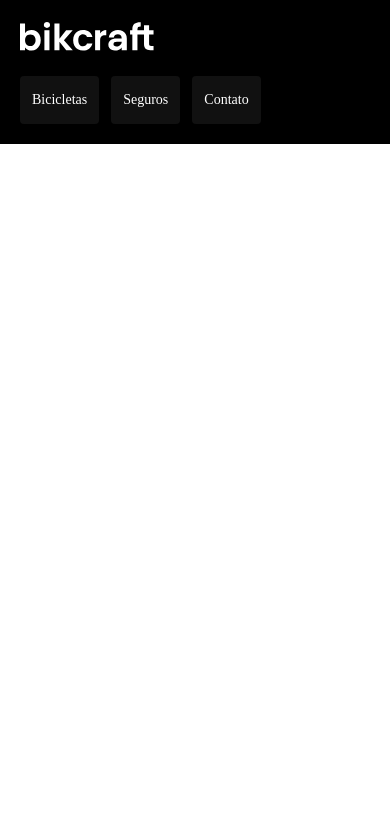
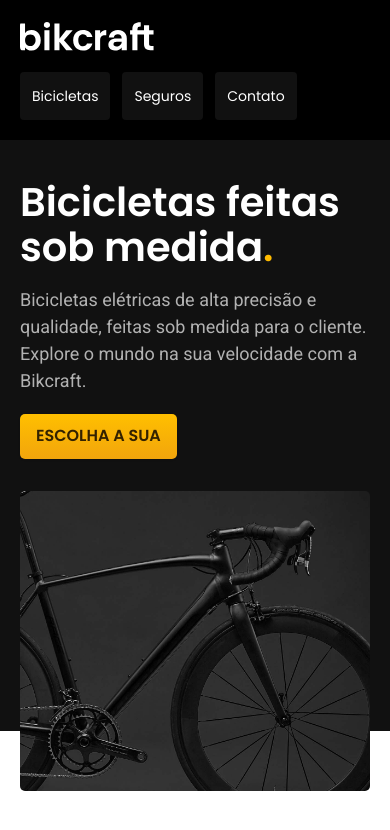
Before and after one commit to jaqueamartins/bikcraft, a plain HTML site: page index.html in a window 390 px wide. Drawn offline with Linux system fonts and the light colour scheme.

Commit message:
desenvolvimento da introducao e fontes

```diff
--- a/css/style.css
+++ b/css/style.css
@@ -3,14 +3,25 @@ body{
     font-family: Arial, Helvetica, sans-serif;
 }
 
+h1,ul,p{
+    margin: 0;
+}
+
 ul{
-    margin: 0px;
     padding: 0px;
     list-style: none;
 }
 
 a{
     text-decoration: none;
+    color: inherit;
+}
+
+img{
+    max-width: 100%;
+    display: block;
+    border-radius: 5px;
+    object-fit: cover;
 }
 
 .header-bg{
@@ -41,7 +52,7 @@ a{
     color: #ffffff;
     font-family: 'Poppins';
     font-style: normal;
-    font-weight: 500;
+    font-weight: 400;
     font-size: 18px;
     line-height: 32px;
     position: relative;
@@ -61,6 +72,8 @@ a{
 .header-menu a:hover::after{
     width: 100%;
 }
+
+
 
 @media (max-width: 800px){
     .header-menu{
@@ -90,3 +103,110 @@ a{
         font-size: 14px;
     }
 }
+
+.introducao-bg{
+    background: #000000;
+    color: #ffffff;
+    box-shadow: inset 0 -120px #ffffff;
+}
+
+.introducao{
+    display: grid;
+    grid-template-columns: 1fr 1fr;
+    box-sizing: border-box;
+    max-width: 1200px;
+    gap: 0 40px;
+    margin: 0 auto;
+    padding: 0 20px;
+}
+
+.introducao-conteudo{
+    align-self: end;
+    padding-bottom: 200px;
+}
+
+.introducao-conteudo h1{
+    margin-bottom: 32px;
+    font-family: 'Poppins';
+    font-style: normal;
+    font-weight: 600;
+    font-size: 4rem;
+    line-height: 1.125;
+}
+
+.introducao-conteudo p{
+    margin-bottom: 20px;
+    font-family: 'Roboto';
+    font-style: normal;
+    font-weight: 400;
+    font-size: 1.5rem;
+    line-height: 1.5;
+    color: #B2B2B2;
+}
+
+.introducao-conteudo a{
+    font-family: 'Poppins';
+    font-style: normal;
+    font-weight: 600;
+    font-size: 1.125rem;
+    line-height: 1.3;
+    color: #332200;
+    display: inline-block;
+    padding: 16px 32px;
+    background: linear-gradient(#FFBF00, #F2A50C);
+    box-shadow: 0px 1px 2px rgba(0, 0, 0, 0.1);
+    border-radius: 5px;
+    text-transform: uppercase;
+}
+
+.introducao-conteudo a:hover{
+    background: linear-gradient(#FFb60d, #e59317);;
+}
+
+@media (max-width: 600px){
+    .introducao-conteudo a{
+        padding: 12px 16px;
+        font-size: 16px;
+    }
+}
+
+.introducao-conteudo h1>span{
+    color: #FFBB00;
+}
+
+@media (max-width: 1200px){
+    .introducao-conteudo h1{
+        font-size: 48px;
+    }
+
+    .introducao-conteudo p{
+        font-size: 18px;
+    }
+}
+
+@media (max-width: 800px){
+    .introducao-bg{
+        background: #111111;
+        padding-top: 40px;
+        box-shadow: inset 0 -60px #ffffff;
+    }
+
+    .introducao{
+        grid-template-columns: 1fr;
+        gap: 32px;
+    }
+
+    .introducao-conteudo{
+        padding-bottom: 0;
+    }
+
+    .introducao-conteudo h1{
+        font-size: 40px;
+        margin-bottom: 16px;
+    }
+
+    .introducao img {
+        width: 100%;
+        height: 300px;
+    }
+}
--- a/index.html
+++ b/index.html
@@ -6,6 +6,9 @@
     <title>Bikcraft - Bicicletas Elétricas</title>
     <meta name="description" content="Bicicletas elétricas de alta precisão e qualidade, feitas sob medida para o cliente. Explore o mundo na sua velocidade com a Bikcraft.">
     <link rel="stylesheet" href="./css/style.css">
+    <link rel="preconnect" href="https://fonts.googleapis.com">
+    <link rel="preconnect" href="https://fonts.gstatic.com" crossorigin>
+    <link href="https://fonts.googleapis.com/css2?family=Poppins:wght@400;600&family=Roboto:wght@400;500&display=swap" rel="stylesheet">
 </head>
 <body>
     <header class="header-bg">
@@ -20,5 +23,19 @@
             </nav>
         </div>
     </header>
+    <main class="introducao-bg">
+        <div class="introducao">
+            <div class="introducao-conteudo">
+                <h1>Bicicletas feitas sob medida<span>.</span></h1>
+                <p>Bicicletas elétricas de alta precisão e qualidade,  feitas sob medida para o cliente. Explore o mundo na sua velocidade com a Bikcraft.</p>
+                <a href="./bicicletas.html">Escolha a sua</a>
+            </div>
+            <div>
+                <img src="./img/fotos/introducao.jpg" alt="Bicicleta elétrica preta">
+            </div>
+
+        </div>
+
+    </main>
 </body>
 </html>
```
